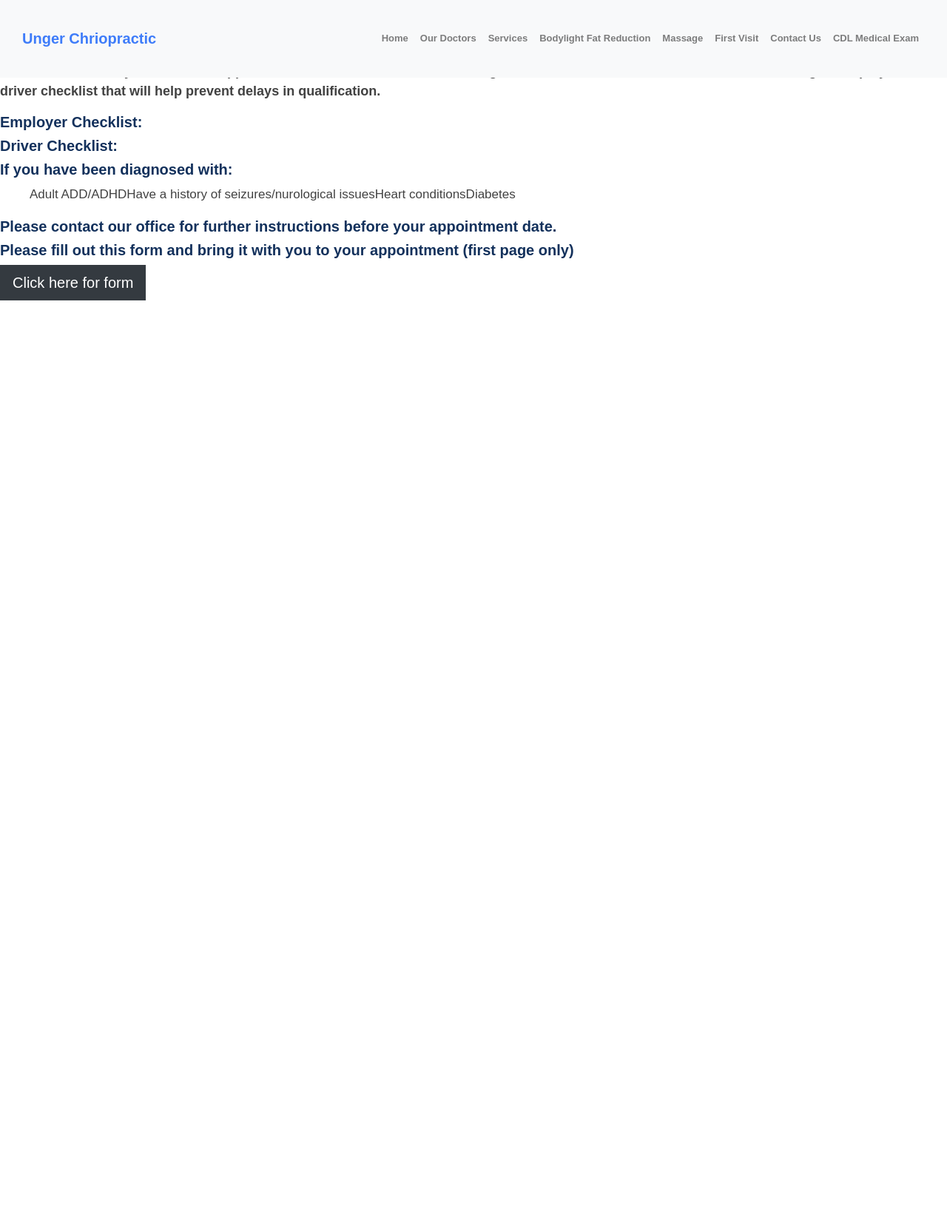
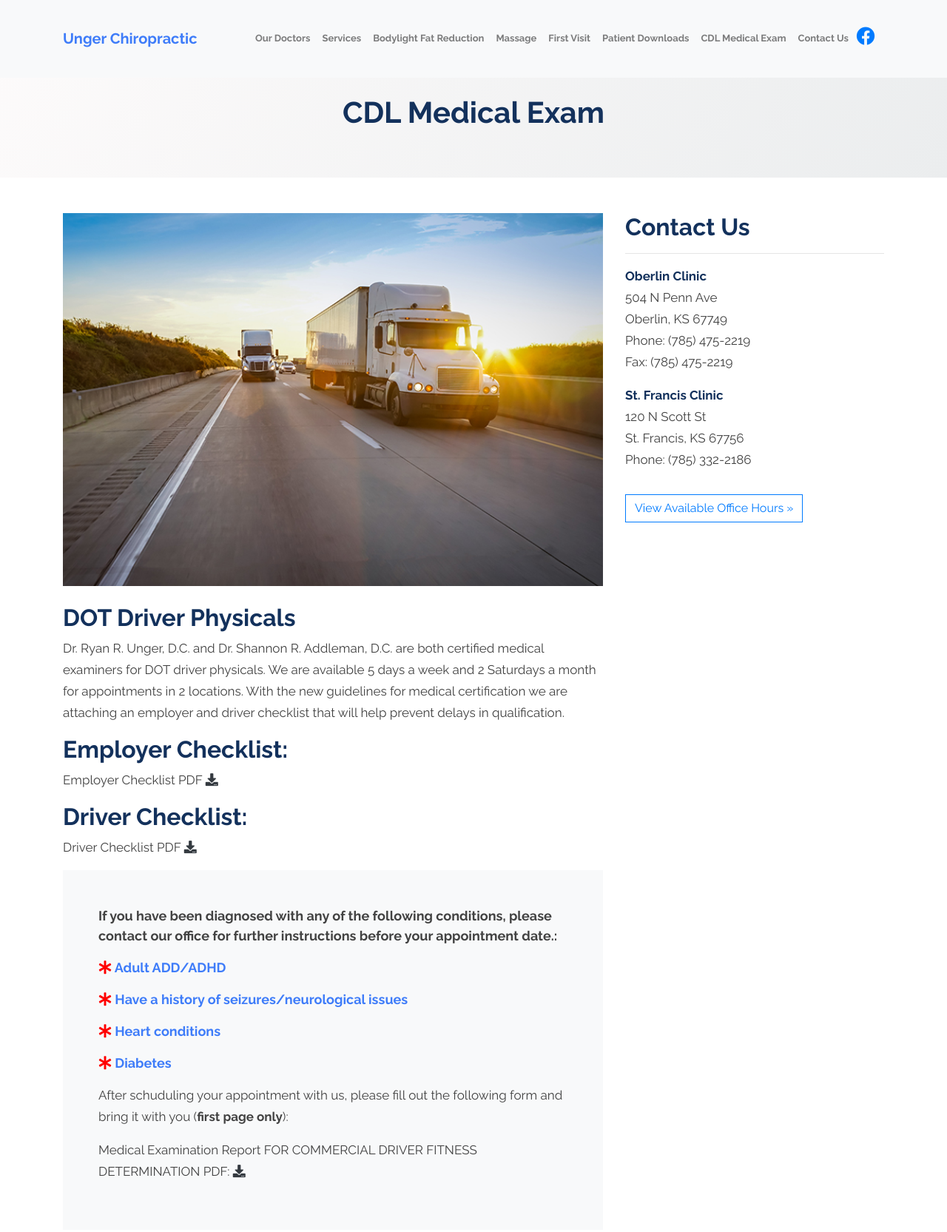
Before and after one commit to brc5450/Unger_Chiropractor, a website: page public/cdlMedicalExam.html in a window 1280 px wide. Shown: the top 1665 px of the page at 74% size. Before the commit the page ends 800 px from the top, so only its background shows below. Drawn offline with nearby package versions, Linux system fonts and the light colour scheme; a script that the page names is missing.

Commit message:
updated HTML and CSS

```diff
--- a/public/cdlMedicalExam.html
+++ b/public/cdlMedicalExam.html
@@ -1,126 +1,247 @@
 <!DOCTYPE html>
 <html>
+
 <head>
   <meta charset="utf-8" />
   <meta http-equiv="X-UA-Compatible" content="IE=edge" />
   <title>Unger Chiropractic</title>
   <meta name="viewport" content="width=device-width, initial-scale=1" />
+  <!-- font awesome css -->
+  <link rel="stylesheet" href="https://use.fontawesome.com/releases/v5.8.1/css/all.css"
+    integrity="sha384-50oBUHEmvpQ+1lW4y57PTFmhCaXp0ML5d60M1M7uH2+nqUivzIebhndOJK28anvf" crossorigin="anonymous">
+  <!-- Google Fonts CSS -->
+  <link href="https://fonts.googleapis.com/css?family=Raleway:400,700|Roboto" rel="stylesheet">
   <!-- Bootstrap CSS -->
-    <link
-      rel="stylesheet"
-      href="https://stackpath.bootstrapcdn.com/bootstrap/4.1.3/css/bootstrap.min.css"
-      integrity="sha384-MCw98/SFnGE8fJT3GXwEOngsV7Zt27NXFoaoApmYm81iuXoPkFOJwJ8ERdknLPMO"
-      crossorigin="anonymous"
-    />
+  <link rel="stylesheet" href="https://stackpath.bootstrapcdn.com/bootstrap/4.1.3/css/bootstrap.min.css"
+    integrity="sha384-MCw98/SFnGE8fJT3GXwEOngsV7Zt27NXFoaoApmYm81iuXoPkFOJwJ8ERdknLPMO" crossorigin="anonymous" />
   <!-- Own CSS -->
-    <link rel="stylesheet" href="/css/index.css" />
+  <link rel="stylesheet" href="./css/index.css" />
+
 </head>
 
 <body>
-    <nav class="navbar fixed-top navbar-expand-lg navbar-light bg-light">
-      <a class="navbar-brand" href="index.html">Unger Chriopractic</a>
-      <button
-        class="navbar-toggler"
-        type="button"
-        data-toggle="collapse"
-        data-target="#navbarNav"
-        aria-controls="navbarNav"
-        aria-expanded="false"
-        aria-label="Toggle navigation"
-      >
+  <!-- Navigation -->
+  <nav class="navbar fixed-top navbar-expand-lg navbar-light bg-light fixed-top">
+    <div class="container">
+      <a class="navbar-brand" href="index.html">Unger Chiropractic</a>
+      <button class="navbar-toggler navbar-toggler-right" type="button" data-toggle="collapse"
+        data-target="#navbarResponsive" aria-controls="navbarResponsive" aria-expanded="false"
+        aria-label="Toggle navigation">
         <span class="navbar-toggler-icon"></span>
       </button>
-      <div class="collapse navbar-collapse" id="navbarNav">
+      <div class="collapse navbar-collapse" id="navbarResponsive">
         <ul class="navbar-nav ml-auto">
           <li class="nav-item">
-            <a class="nav-link" href="index.html">Home</a>
+            <a class="nav-link" href="./ourDoctors.html" target="blank">Our Doctors</a>
           </li>
           <li class="nav-item">
-            <a class="nav-link" href="ourDoctors.html">Our Doctors</a>
+            <a class="nav-link" href="services.html" target="blank">Services</a>
           </li>
           <li class="nav-item">
-            <a class="nav-link" href="services.html">Services</a>
+            <a class="nav-link" href="./bodylight.html" target="blank">Bodylight Fat Reduction</a>
           </li>
           <li class="nav-item">
-            <a class="nav-link" href="bodylight.html"
-              >Bodylight Fat Reduction</a
-            >
+            <a class="nav-link" href="./massage.html" target="blank">Massage</a>
           </li>
           <li class="nav-item">
-            <a class="nav-link" href="massage.html">Massage</a>
+            <a class="nav-link" href="./firstVisit.html" target="blank">First Visit</a>
           </li>
           <li class="nav-item">
-            <a class="nav-link" href="firstVisit.html">First Visit</a>
+            <a class="nav-link" href="./patientdownloads.html" target="blank">Patient Downloads</a>
           </li>
           <li class="nav-item">
-            <a class="nav-link" href="contactUs.html">Contact Us</a>
+            <a class="nav-link" href="./cdlMedicalExam.html" target="blank">CDL Medical Exam</a>
           </li>
           <li class="nav-item">
-            <a class="nav-link" href="cdlMedicalExam.html">CDL Medical Exam</a>
+            <a class="nav-link" href="./contactUs.html" target="blank">Contact Us</a>
           </li>
+          <!-- Social Icons -->
+          <li><a href="https://www.facebook.com/pg/UngerChiropractic/reviews/?ref=page_internal/" target="blank"><i
+                class="fab fa-facebook"></i></a></li>
+          <!-- /.row -->
         </ul>
+      </div>
     </div>
   </nav>
 
-    <!-- CDL Medical Exam Section-->
+  <!-- Header -->
+  <header class="py-5 mb-5" id="title-bar">
+    <div class="container h-100">
+      <div class="row h-100 align-items-center">
+        <div class="col-lg-12">
+          <h1 class=" mb-2 text-center" id="titlebar-heading">CDL Medical Exam</h1>
+          </p>
+        </div>
+      </div>
+    </div>
+  </header>
 
-    <section id="cdlMedicalExam">
-      <h1>CDL Medical Exam</h1>
+  <!-- / Row -->
 
-      <p class="bold">
-        Dr. Ryan R. Unger, D.C. and Dr. Shannon R. Addleman, D.C. are both
+  <!-- Page Content -->
+  <div class="container">
+
+    <div class="row">
+      <div class="col-md-8 mb-5">
+        <img src="./pictures/Semi.jpg" class="img-responsive mb-4" style="width: 100%" alt="Chiropractor Treatment">
+        <h2>DOT Driver Physicals</h2>
+        <p>Dr. Ryan R. Unger, D.C. and Dr. Shannon R. Addleman, D.C. are both
           certified medical examiners for DOT driver physicals. We are available 5
           days a week and 2 Saturdays a month for appointments in 2 locations.
           With the new guidelines for medical certification we are attaching an
           employer and driver checklist that will help prevent delays in
-        qualification.
+          qualification.</p>
+
+        <h2>Employer Checklist:</h2>
+        <p>Employer Checklist PDF<a href="./pictures/Employer_DOT_checklist.pdf" class="button"
+            alt="Employer DOT Checklist PDF" download>
+            <i class="fa fa-download text-dark"></i></a>
         </p>
+        <h2>Driver Checklist:</h2>
+        <p>Driver Checklist PDF<a href="./pictures/CDL_DRIVER_Applicant.pdf" class="button"
+            alt="CDL Driver Applicant PDF" download>
+            <i class="fa fa-download text-dark"></i></a>
+        </p>
+        <div class="bg-light p-5 mb-4">
+          <p class="bold">If you have been diagnosed with any of the following conditions, please contact our office for
+            further instructions before
+            your appointment date.:</p>
+          <p class="bold"><i class="fas fa-asterisk"></i>
+            <span style="color:#3E7CF9">Adult ADD/ADHD</span>
+          </p>
+          <p class="bold"><i class="fas fa-asterisk"></i>
+            <span style="color:#3E7CF9">Have a history of seizures/neurological issues</span>
+          </p>
+          <p class="bold"><i class="fas fa-asterisk"></i>
+            <span style="color:#3E7CF9">Heart conditions</span>
+          </p>
+          <p class="bold"><i class="fas fa-asterisk"></i>
+            <span style="color:#3E7CF9">Diabetes</span>
+          </p>
+          <p>After schuduling your appointment with us, please fill out the following form and bring it with you
+            (<strong>first page only</strong>):</p>
+          <p>Medical Examination Report
+            FOR COMMERCIAL DRIVER FITNESS DETERMINATION PDF:<a
+              href="./pictures/Medical_Examination_Report_for_Commercial_Driver_Fitness_Determination_649-F(6045).pdf"
+              class="button" alt="Medical Examination Report PDF" download>
+              <i class="fa fa-download text-dark"></i></a></p>
+        </div>
+      </div>
 
-      <h5>Employer Checklist:</h5>
-      <h5>Driver Checklist:</h5>
+      <!-- Sidebar -->
 
-      <h5>If you have been diagnosed with:</h5>
-      <ul>
-        <li>Adult ADD/ADHD</li>
-        <li>Have a history of seizures/nurological issues</li>
-        <li>Heart conditions</li>
-        <li>Diabetes</li>
-      </ul>
-      <h5>
-        Please contact our office for further instructions before your
-        appointment date.
-      </h5>
+      <div class="col-md-4 mb-5 ">
+        <h2>Contact Us</h2>
+        <hr>
+        <address>
+          <strong><span style="color:#13315C">Oberlin Clinic</span></strong>
+          <br>504 N Penn Ave
+          <br>Oberlin, KS 67749
+          <br>Phone: (785) 475-2219
+          <br>Fax: (785) 475-2219
+        </address>
+        <address>
+          <strong><span style="color:#13315C">St. Francis Clinic</span></strong>
+          <br>120 N Scott St
+          <br>St. Francis, KS 67756
+          <br>Phone: (785) 332-2186
+        </address>
+        <a class="btn btn-outline-primary mt-3 mb-3" href="./contactUs.html">View Available Office Hours &raquo;</a>
 
-      <h5>
-        Please fill out this form and bring it with you to your appointment
-        (first page only)
-      </h5>
-      <a
-        href="http://www.fmcsa.dot.gov/sites/fmcsa.dot.gov/files/docs/Medical_Examination_Report_for_Commercial_Driver_Fitness_Determination_649-F%286045%29.pdf"
-        ><button type="button" class="btn btn-dark btn-lg">
-          Click here for form
-        </button></a
-      >
-    </section>
+      </div>
+      <!-- /Sidebar -->
+    </div>
+  </div>
+
+
+
+  <!-- Weather Widget -->
+
+  <a class="weatherwidget-io" href="https://forecast7.com/en/39d82n100d53/oberlin/?unit=us" data-label_1="OBERLIN"
+    data-label_2="WEATHER" data-theme="original">OBERLIN WEATHER</a>
+  </div>
+
+  <!-- /.row -->
+
+  <!-- Footer -->
+  <footer class="py-5">
+
+    <div class="container pt-3">
+      <div class="row">
+        <!-- Column 1 -->
+        <div class="col-md-4">
+          <h6 class="font-weight-bold">Unger Chiropractic</h6>
+          <div class="h-divider mt-3 mb-3 w-50"></div>
+          <p>Your journey to superior healing and total wellness can begin today.</p>
+          <p>We do not discriminate. Please view our policy. Unger Chiropractic Nondiscrimination
+            policy.pdf&nbsp;<a href="#" class="button" download>
+              <i class="fa fa-download text-white"></i></a>
+          </p>
+        </div>
+        <!-- Column 2 -->
+        <div class="col-md-4">
+          <h6><strong>Useful Links</strong></h6>
+          <div class="h-divider mt-3 mb-3 w-50"></div>
+          <nav class="nav flex-column pb-4">
+            <a class="nav-link pl-0" href="./ourDoctors.html" target="blank">Our Doctors</a>
+            <a class="nav-link pl-0" href="./services.html" target="blank">Services</a>
+            <a class="nav-link pl-0" href="./bodylight.html" target="blank">Bodylight Fat Reduction</a>
+            <a class="nav-link pl-0" href="./massage.html" target="blank">Massage</a>
+            <a class="nav-link pl-0" href="./firstVisit.html" target="blank">First Visit</a>
+            <a class="nav-link pl-0" href="./" target="blank">Patient Downloads</a>
+            <a class="nav-link pl-0" href="./cdlMedicalExam.html" target="blank">CDL Medical Exams</a>
+          </nav>
+        </div>
+        <hr>
+        <!-- Column 3 -->
+        <div class="col-md-4">
+          <h6><strong>Contact</strong></h6>
+          <div class="h-divider mt-3 mb-3 w-50"></div>
+          <h6><strong>Oberlin Clinic:</strong></h6>
+          <p>504 N Penn Ave
+            Oberlin, KS 67749<br>
+            Phone: (785) 475-2219<br>
+            Fax: (785) 475-2210
+          </p>
+          <h6><strong>St. Francis Clinic:</strong></h6>
+          <p>120 N Scott St
+            St. Francis, KS 67756<br>
+            Phone: (785) 332-2186
+          </p>
+          <a href="https://www.facebook.com/pg/UngerChiropractic/reviews/?ref=page_internal/" target="blank"><i
+              class="fab fa-facebook-f"></i>
+
+          </a>
+        </div>
+      </div>
+    </div>
+  </footer>
+
+  <!-- /.container -->
+
+  <!-- Copyright -->
+  <footer class="py-2 bg-dark">
+    <div class="container">
+      <p class="m-0 text-center text-white" id="copyright">Copyright &copy;2019 Unger Chiropractic Clinic. All rights
+        reserved.</p>
+  </footer>
+  <!-- /.container -->
 
   <!-- jQuery first, then Popper.js, then Bootstrap JS -->
-    <script
-      src="https://code.jquery.com/jquery-3.3.1.slim.min.js"
-      integrity="sha384-q8i/X+965DzO0rT7abK41JStQIAqVgRVzpbzo5smXKp4YfRvH+8abtTE1Pi6jizo"
-      crossorigin="anonymous"
-    ></script>
-    <script
-      src="https://cdnjs.cloudflare.com/ajax/libs/popper.js/1.14.3/umd/popper.min.js"
-      integrity="sha384-ZMP7rVo3mIykV+2+9J3UJ46jBk0WLaUAdn689aCwoqbBJiSnjAK/l8WvCWPIPm49"
-      crossorigin="anonymous"
-    ></script>
-    <script
-      src="https://stackpath.bootstrapcdn.com/bootstrap/4.1.3/js/bootstrap.min.js"
-      integrity="sha384-ChfqqxuZUCnJSK3+MXmPNIyE6ZbWh2IMqE241rYiqJxyMiZ6OW/JmZQ5stwEULTy"
-      crossorigin="anonymous"
-    ></script>
+  <script src="https://code.jquery.com/jquery-3.3.1.slim.min.js"
+    integrity="sha384-q8i/X+965DzO0rT7abK41JStQIAqVgRVzpbzo5smXKp4YfRvH+8abtTE1Pi6jizo" crossorigin="anonymous">
+  </script>
+  <script src="https://cdnjs.cloudflare.com/ajax/libs/popper.js/1.14.3/umd/popper.min.js"
+    integrity="sha384-ZMP7rVo3mIykV+2+9J3UJ46jBk0WLaUAdn689aCwoqbBJiSnjAK/l8WvCWPIPm49" crossorigin="anonymous">
+  </script>
+  <script src="https://stackpath.bootstrapcdn.com/bootstrap/4.1.3/js/bootstrap.min.js"
+    integrity="sha384-ChfqqxuZUCnJSK3+MXmPNIyE6ZbWh2IMqE241rYiqJxyMiZ6OW/JmZQ5stwEULTy" crossorigin="anonymous">
+  </script>
 
   <!-- Own Javascript -->
-    <script src="/js/index.js"></script>
+  <script src="./js/index.js"></script>
+  </div>
 </body>
+
+
 </html>
```
Also changed, not shown: public/css/index.css (+11 -2 lines), public/massage.html (+1 -1 lines), public/patientdownloads.html (+2 -1 lines), public/pictures/Semi.jpg (added), 3 other files. Lines whose indentation alone changed are shown as unchanged.
